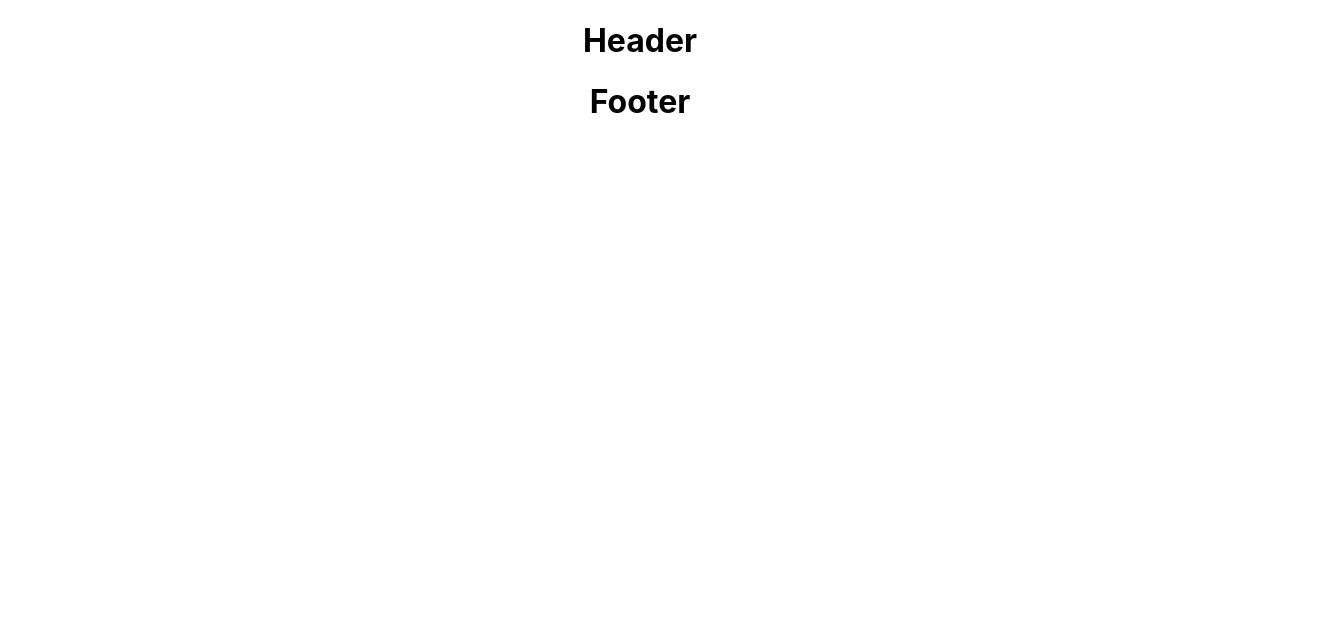
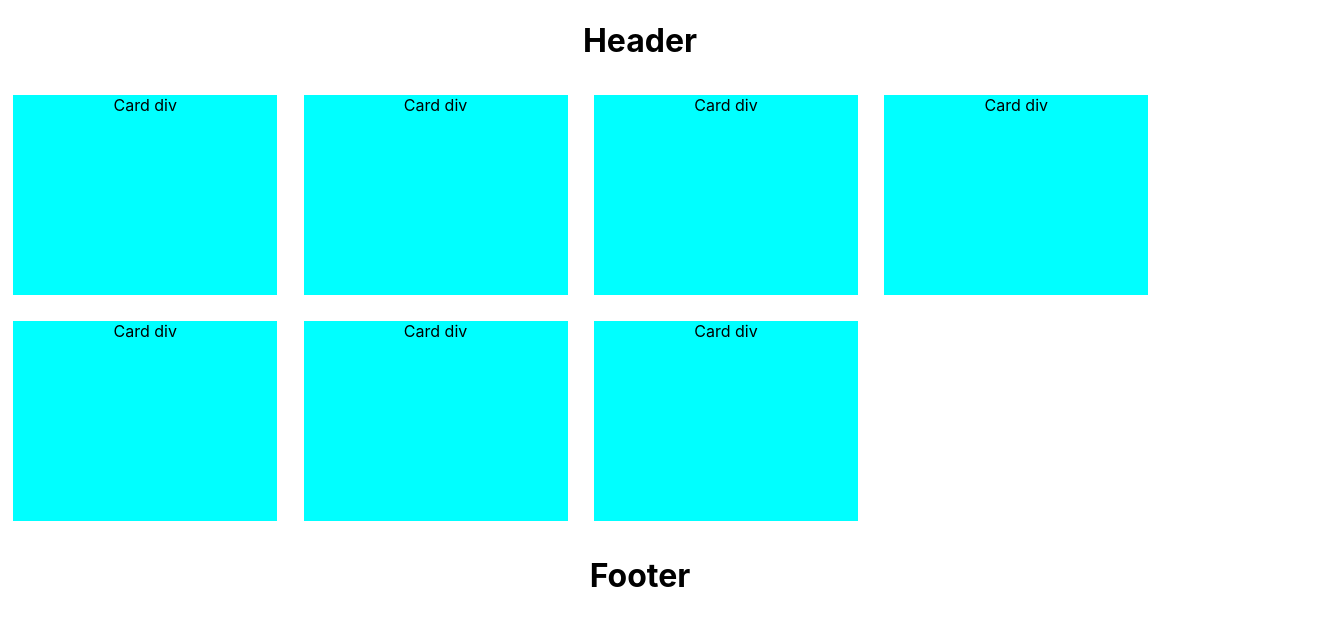
Before and after one commit to prajapatihet/firstreactapp, a React (Create React App) app: page / in a window 1280 px wide. Shown: the top 626 px of the page, 1320 px wide, since content can reach past the window. Built offline with nearby package versions, Linux system fonts and the light colour scheme.

Commit message:
simple webpage

```diff
--- a/src/App.css
+++ b/src/App.css
@@ -32,7 +32,22 @@
   from {
     transform: rotate(0deg);
   }
+
   to {
     transform: rotate(360deg);
   }
 }
+
+.row {
+  width: 1320px;
+  margin: auto;
+  flex-wrap: wrap;
+  display: flex;
+}
+
+.cardItems {
+  flex-basis: 20%;
+  margin: 1%;
+  height: 200px;
+  background-color: aqua;
+}
--- a/src/App.js
+++ b/src/App.js
@@ -6,9 +6,24 @@ function App() {
   return (
     <div className="App">
       <Header />
+      <div className='row'>
+        <Card />
+        <Card />
+        <Card />
+        <Card />
+        <Card />
+        <Card />
+        <Card />
+      </div>
       <Footer />
     </div>
   );
 }
 
 export default App;
+
+function Card() {
+  return (
+    <div className='cardItems'>Card div</div>
+  )
+}
```
